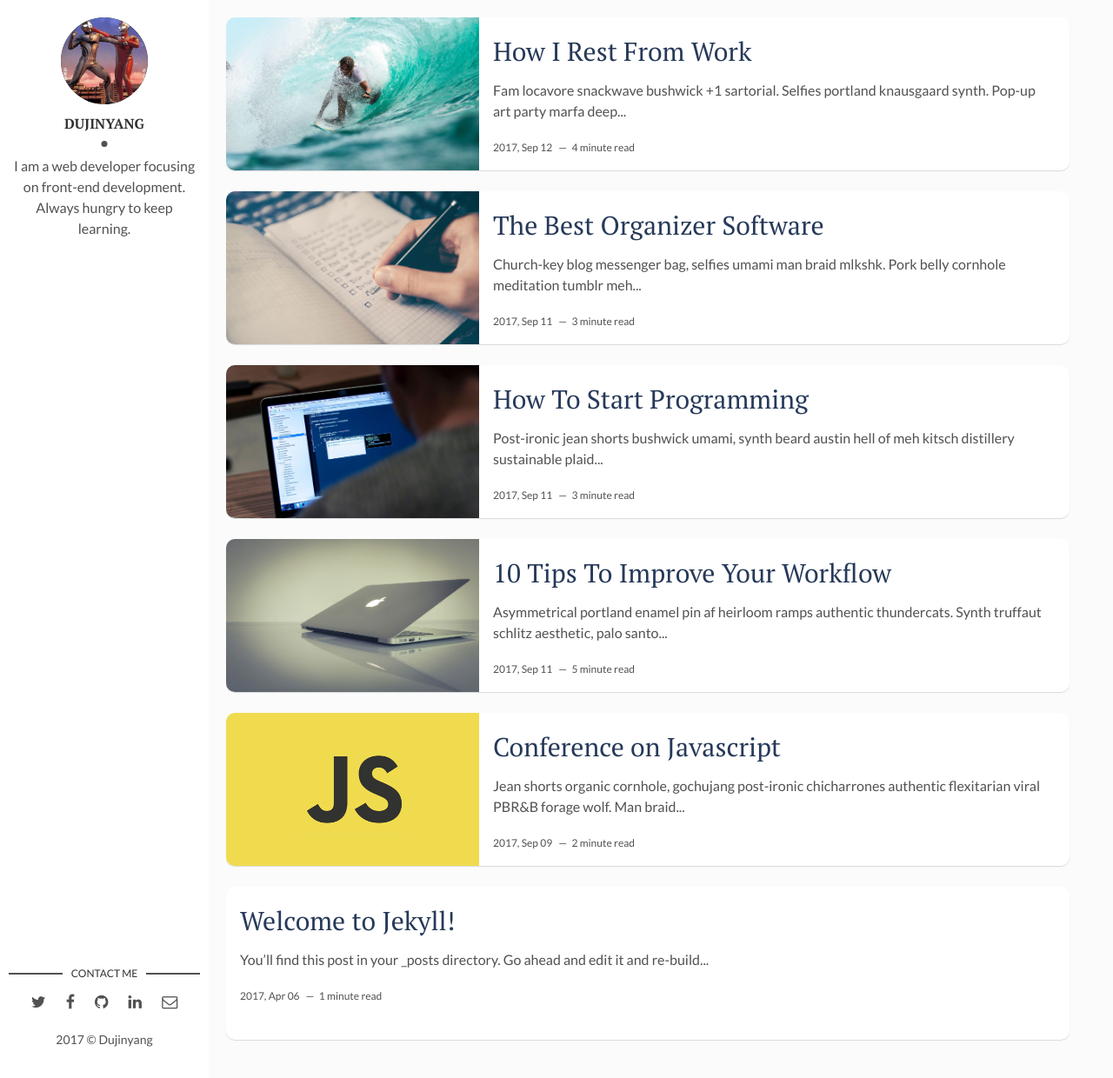
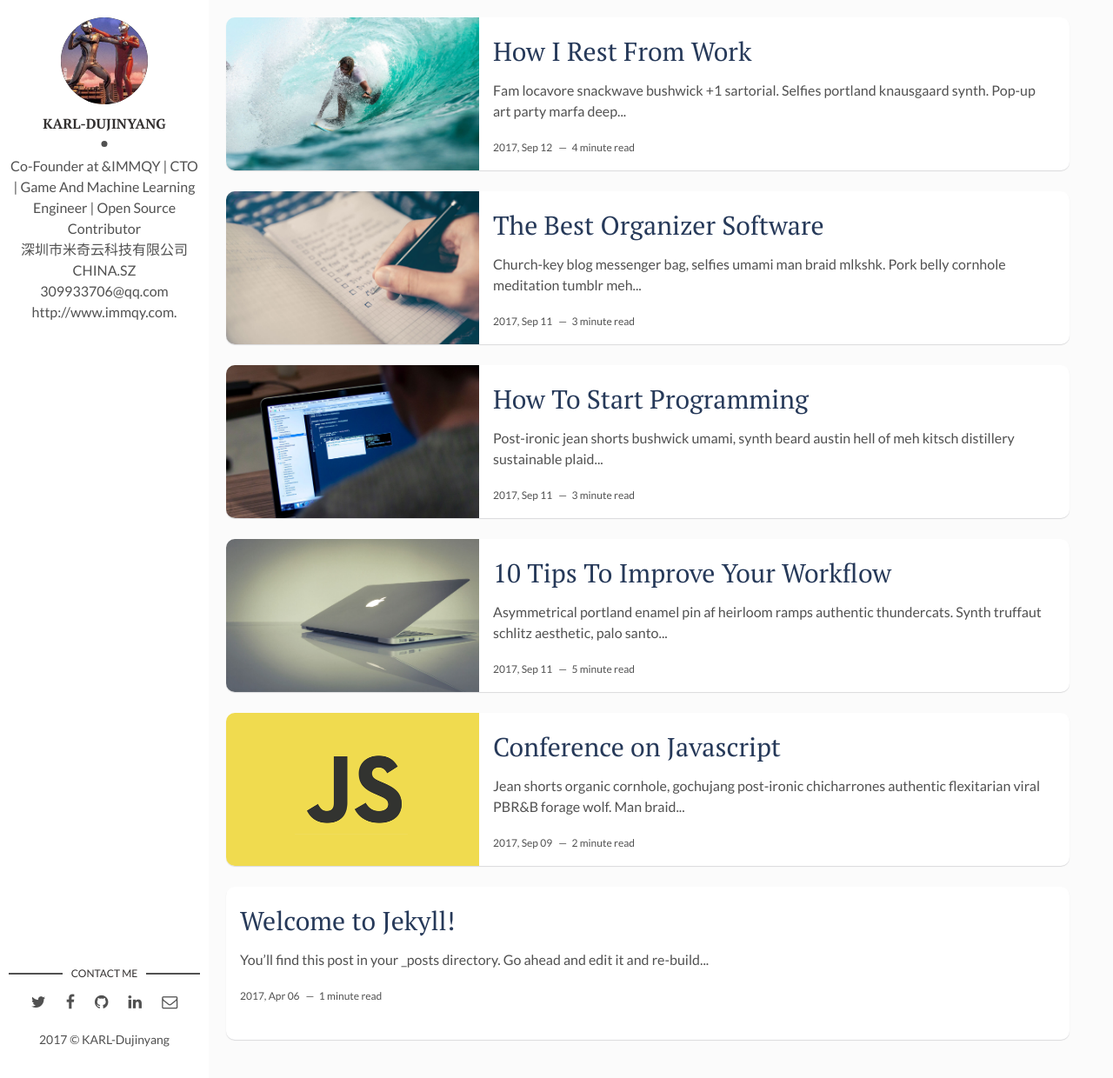
Before and after one commit to sheep0704/dujinyang, a Jekyll site: the page built from index.html, in a window 1280 px wide and 1240 px high. Shown: the whole window at 87% size. Built offline with Jekyll 4.4.1, drawn with Linux system fonts in a browser that asks for light colours.

Commit message:
author:KARL-dujinyang

```diff
--- a/_config.yml
+++ b/_config.yml
@@ -8,9 +8,9 @@ baseurl: "/dujinyang" # the subpath of your site, e.g. /blog
 url: "" # the base hostname & protocol for your site, e.g. https://sheep0704.github.io
 
 # Author Settings
-author: Dujinyang # add your name
+author: KARL-Dujinyang # add your name
 author-img: david-freeman.jpg # add your photo
-about-author: I am a web developer focusing on front-end development. Always hungry to keep learning. # add description
+about-author: Co-Founder at &IMMQY | CTO | Game And Machine Learning Engineer | Open Source Contributor <br/> 深圳市米奇云科技有限公司 CHINA.SZ 309933706@qq.com http://www.immqy.com. # add description
 twitter: # add your Twitter handle
 facebook: # add your Facebook handle
 github: # add your Github handle
```
